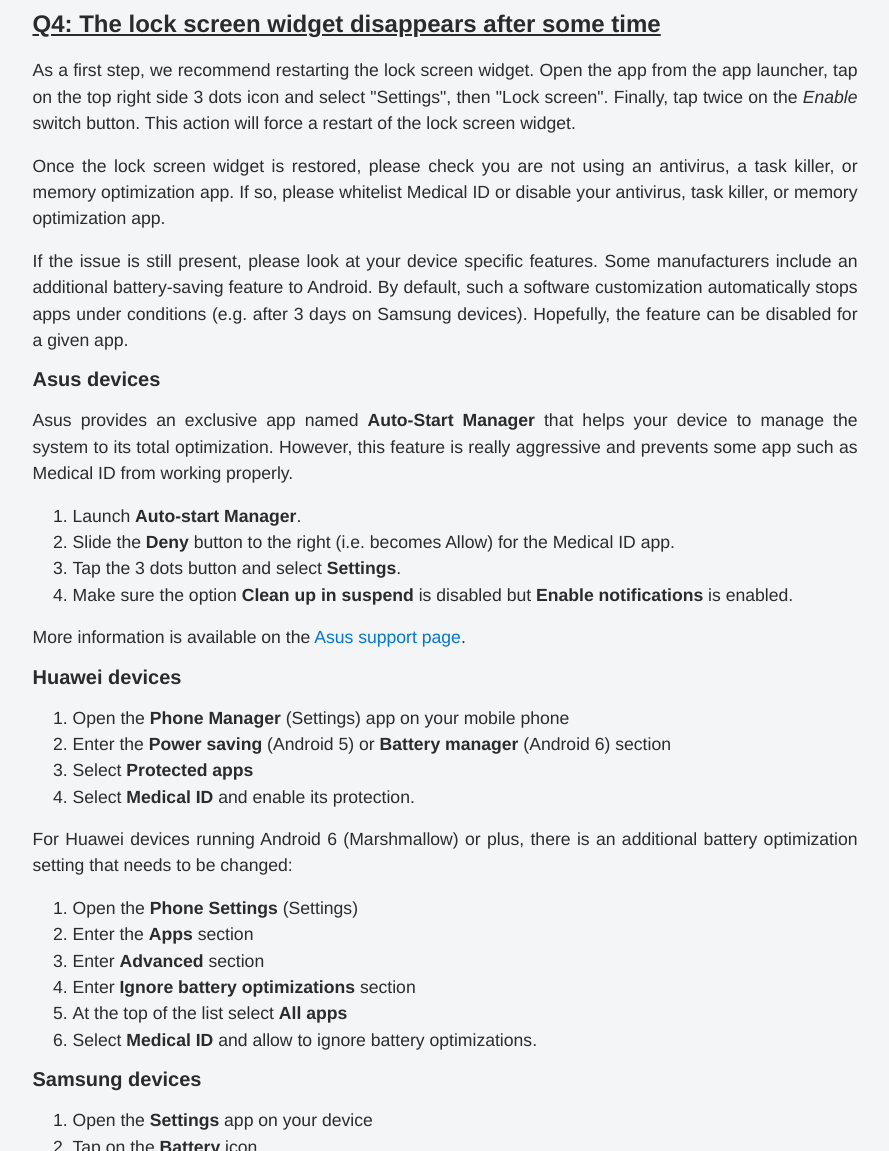
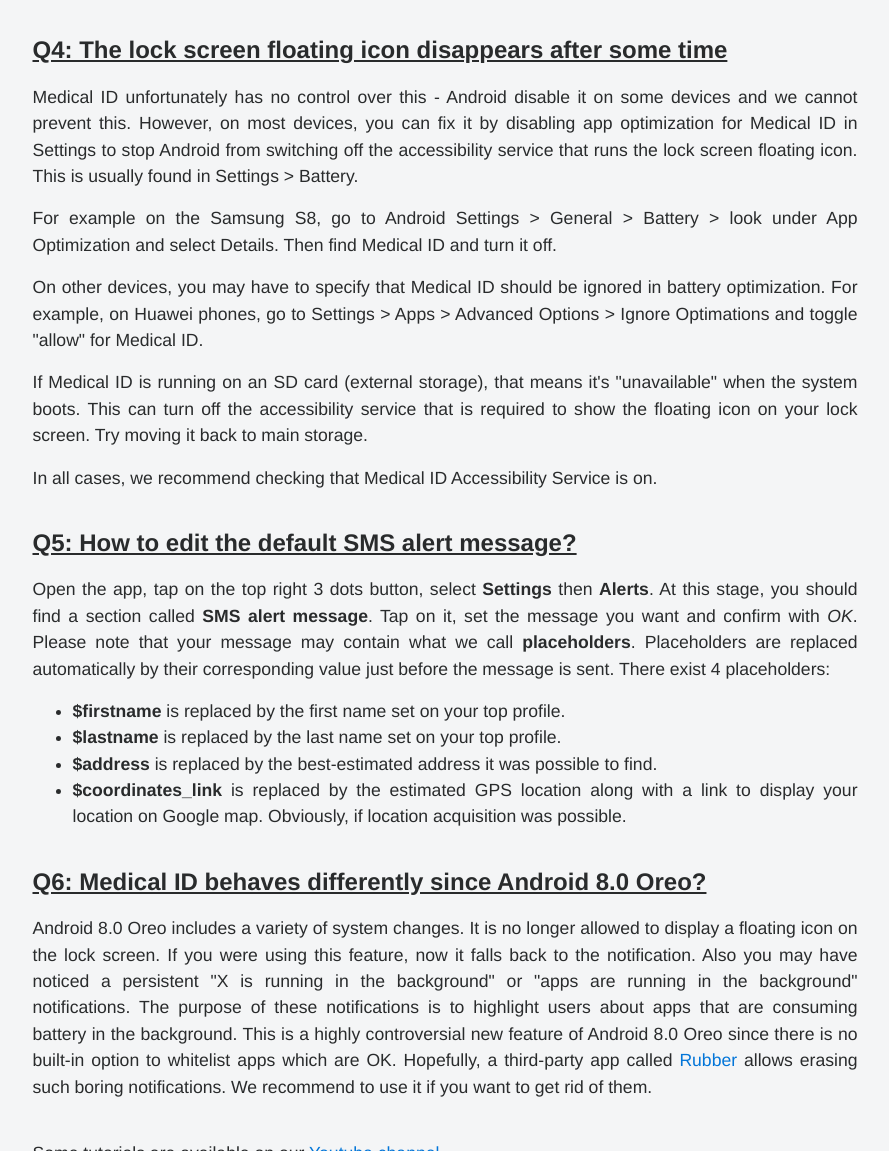
Before and after one commit to medicalid/medicalid.github.io, a Jekyll site: the page built from faq.md, in a window 1280 px wide and 1400 px high, scrolled down 2086 px. Shown: the part 249-1400 px from the top of the window, without its empty margins (195-1084 px from the left). Built offline with Jekyll 4.4.1, drawn with Linux system fonts in a browser that asks for light colours; nearby versions of some CDN libraries; some web fonts are replaced; some of the changed text lies outside the part shown.

Commit message:
Update faq.md

```diff
--- a/faq.md
+++ b/faq.md
@@ -80,68 +80,18 @@
     </div>
 
     <div class="faq-entry">
-      <h4 id="preventing_lockscreen_widget_disappearing">Q4: The lock screen widget disappears after some time</h4>
-      <p>As a first step, we recommend restarting the lock screen widget. Open the app from the app launcher, tap on the top right side 3 dots icon and select "Settings", then "Lock screen". Finally, tap twice on the <em>Enable</em> switch button. This action will force a restart of the lock screen widget.</p>
+      <h4 id="preventing_lockscreen_widget_disappearing">Q4: The lock screen floating icon disappears after some time</h4>
+      <p>Medical ID unfortunately has no control over this - Android disable it on some devices and we cannot prevent this. However, on most devices, you can fix it by disabling app optimization for Medical ID in Settings to stop Android from switching off the accessibility service that runs the lock screen floating icon. This is usually found in Settings > Battery.
+</p>
 
-      <p>Once the lock screen widget is restored, please check you are not using an antivirus, a task killer, or memory optimization app. If so, please whitelist Medical ID or disable your antivirus, task killer, or memory optimization app.</p>
+<p>For example on the Samsung S8, go to Android Settings > General > Battery > look under App Optimization and select Details. Then find Medical ID and turn it off.</p>
 
-      <p>If the issue is still present, please look at your device specific features. Some manufacturers include an additional battery-saving feature to Android. By default, such a software customization automatically stops apps under conditions (e.g. after 3 days on Samsung devices). Hopefully, the feature can be disabled for a given app.</p>
-      <h5>Asus devices</h5>
-      <p>Asus provides an exclusive app named <strong>Auto-Start Manager</strong> that helps your device to manage the system to its total optimization. However, this feature is really aggressive and prevents some app such as Medical ID from working properly.</p>
-      <ol>
-        <li>Launch <strong>Auto-start Manager</strong>.</li>
-        <li>Slide the <strong>Deny</strong> button to the right (i.e. becomes Allow) for the Medical ID app.</li>
-        <li>Tap the 3 dots button and select <strong>Settings</strong>.</li>
-        <li>Make sure the option <strong>Clean up in suspend</strong> is disabled but <strong>Enable notifications</strong> is enabled.</li>
-      </ol>
-      <p>More information is available on the <a href="http://zenuisupport.asus.com/knowledgebase/articles/740559-what-does-clean-up-in-suspend-option-do-to-my-apps">Asus support page</a>.</p>
+<p>On other devices, you may have to specify that Medical ID should be ignored in battery optimization. For example, on Huawei phones, go to Settings > Apps > Advanced Options > Ignore Optimations and toggle "allow" for Medical ID.</p>
 
-      <h5 id="huawei">Huawei devices</h5>
-      <ol>
-        <li>Open the <strong>Phone Manager</strong> (Settings) app on your mobile phone</li>
-        <li>Enter the <strong>Power saving</strong> (Android 5) or <strong>Battery manager</strong> (Android 6) section</li>
-        <li>Select <strong>Protected apps</strong></li>
-        <li>Select <strong>Medical ID</strong> and enable its protection.</li>
-      </ol>
-      <p>For Huawei devices running Android 6 (Marshmallow) or plus, there is an additional battery optimization setting that needs to be changed:</p>
-      <ol>
-        <li>Open the <strong>Phone Settings</strong> (Settings)</li>
-        <li>Enter the <strong>Apps</strong> section</li>
-        <li>Enter <strong>Advanced</strong> section</li>
-        <li>Enter <strong>Ignore battery optimizations</strong> section</li>
-        <li>At the top of the list select <strong>All apps</strong></li>
-        <li>Select <strong>Medical ID</strong> and allow to ignore battery optimizations.</li>
-      </ol>
+<p>If Medical ID is running on an SD card (external storage), that means it's "unavailable" when the system boots. This can turn off the accessibility service that is required to show the floating icon on your lock screen. Try moving it back to main storage.</p>
 
-      <h5 id="samsung">Samsung devices</h5>
-      <ol>
-        <li>Open the <strong>Settings</strong> app on your device</li>
-        <li>Tap on the <strong>Battery</strong> icon</li>
-        <li>Select <strong>Battery usage</strong></li>
-        <li>Select <strong>More</strong> on the top right side, then <strong>Optimize battery usage</strong></li>
-        <li>Tap on <strong>Apps not optimized</strong>, then select <strong>All apps</strong></li>
-        <li>Scroll down to <strong>Medical ID</strong> app and uncheck the button</li>
-        <li>Medical ID app should now appear in <strong>Apps not optimized</strong>.</li>
-      </ol>
+<p>In all cases, we recommend checking that Medical ID Accessibility Service is on.</p>
 
-      If you are still experiencing an issue after this change, please try the following:
-      <ol>
-        <li>Open the <strong>Settings</strong> app on your device</li>
-        <li>Tap on the <strong>Battery</strong> icon</li>
-        <li>Tap on the <strong>Detail</strong> button under the <strong>App power saving</strong> section</li>
-        <li>Disable the feature.</li>
-      </ol>
-
-      <h5 id="xiaomi">Xiaomi devices</h5>
-      Please check and try the following for Xiamo devices running MIUI:
-      <ol>
-        <li>Go to <strong>Settings</strong>, <strong>Manage apps' battery usage</strong> and choose <strong>Apps</strong>. From there, pick all the apps you want to receive push notifications and select <strong>No restrictions</strong>.</li>
-        <li>Go to <strong>Settings</strong>, <strong>Permissions</strong>, <strong>Autostart</strong>. From there, pick the apps you want to receive notifications, and toggle the switch to turn it on.</li>
-        <li>Go to <strong>Settings</strong>, <strong>App notifications</strong> and pick the apps you want to receive notifications, then turn the toggle for <strong>Priority</strong> on.</li>
-        <li>Lock the app in the <strong>Recent Apps</strong>/<strong>App Overview</strong> pane. Do so by first opening the app, then press the <strong>Recent Apps</strong>/<strong>App Overview</strong> (that's the square button on stock Android, or the button with three horizontal lines on the Mi Mix). From there, find the app you want to receive notifications, pull down on it to "lock it", so it never gets cleared.</li>
-      </ol>
-
-      More information along with images are available on the <a href="http://en.miui.com/thread-268224-1-1.html" title="Fix Late Notifications!! Get all your notifications instantly!!">MIUI community forum</a>.
     </div>
     <div class="faq-entry">
       <h4 id="editing_default_alert_message">Q5: How to edit the default SMS alert message?</h4>
```
Also changed, not shown: other parts of faq.md (+2 -2 lines).
